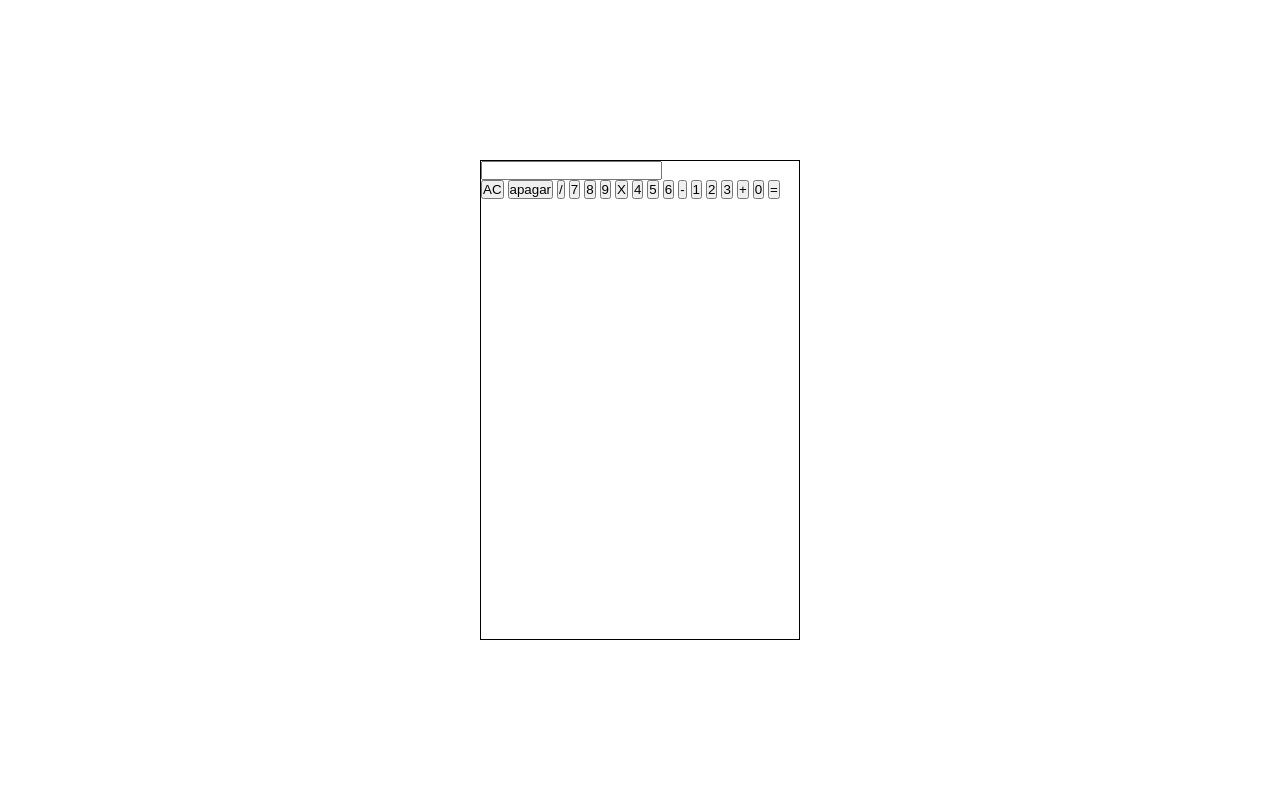
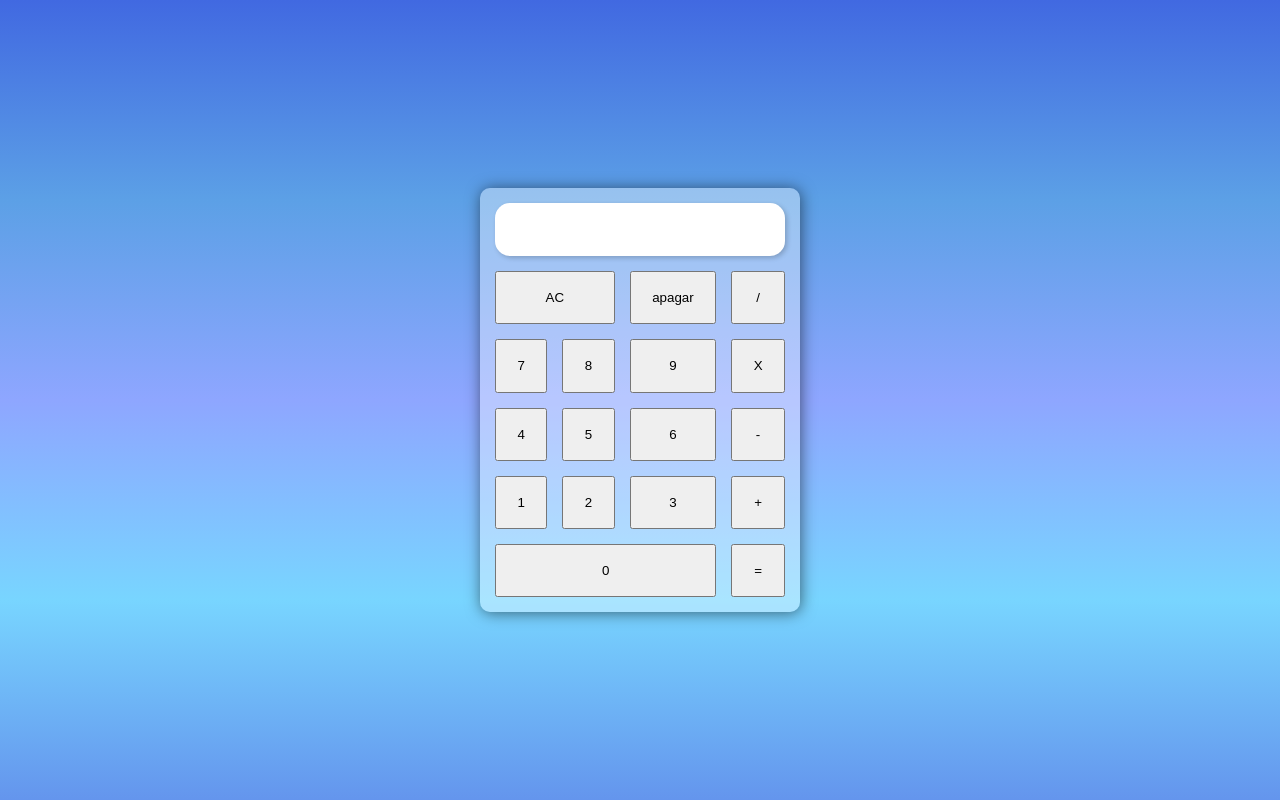
Before and after one commit to LucasGrem/projeto-calculadora, a plain HTML site: page index.html in a window 1280 px wide. Drawn offline with Linux system fonts and the light colour scheme.

Commit message:
feat: adicionei o grid layout

```diff
--- a/index.html
+++ b/index.html
@@ -12,7 +12,7 @@
 
         <div class="botoes">
 
-            <button rowspan="2" onclick="limpar()">AC</button>
+            <button rowspan="2" onclick="limpar()" class="button-limpar">AC</button>
             <button onclick="apagar()">apagar</button>
             <button onclick="adicionar('/')">/</button>
 
@@ -31,7 +31,7 @@
             <button onclick="adicionar('3')">3</button>
             <button onclick="adicionar('+')">+</button>
 
-            <button rowspan="3" onclick="adicionar('0')">0</button>
+            <button rowspan="3" onclick="adicionar('0')" class="button-zero">0</button>
             <button onclick="calcular()">=</button>
         </div>
 
--- a/style.css
+++ b/style.css
@@ -11,10 +11,42 @@ body {
     justify-content: center;
     align-items: center;
     height: 100vh;
+    background: linear-gradient(to top, #6495ed, #78d5ff, #8ea6ff, #5ca0e6, #4169e1);
 }
 
 main {
-    border: 1px solid black;
-    height: 30em;
+    background-color: rgba(255, 255, 255, 0.363);
     width: 20em;
+    padding: 15px;
+    border-radius: 10px;
+    box-shadow: 1px 1px 15px rgba(0, 0, 0, 0.539);
 }
+
+input {
+    border: none;
+    width: 100%;
+    height: 4em;
+    border-radius: 15px;
+    margin-bottom: 15px;
+    padding: 10px;
+    text-align: right;
+    box-shadow: 2px 2px 5px rgba(0, 0, 0, 0.199);
+}
+
+.botoes {
+    display: grid;
+    grid-template-columns: repeat(4, auto);
+    gap: 15px;
+}
+
+button {
+    height: 4em;
+}
+
+.button-limpar {
+    grid-column: span 2;
+}
+
+.button-zero {
+    grid-column: span 3;
+}
```
